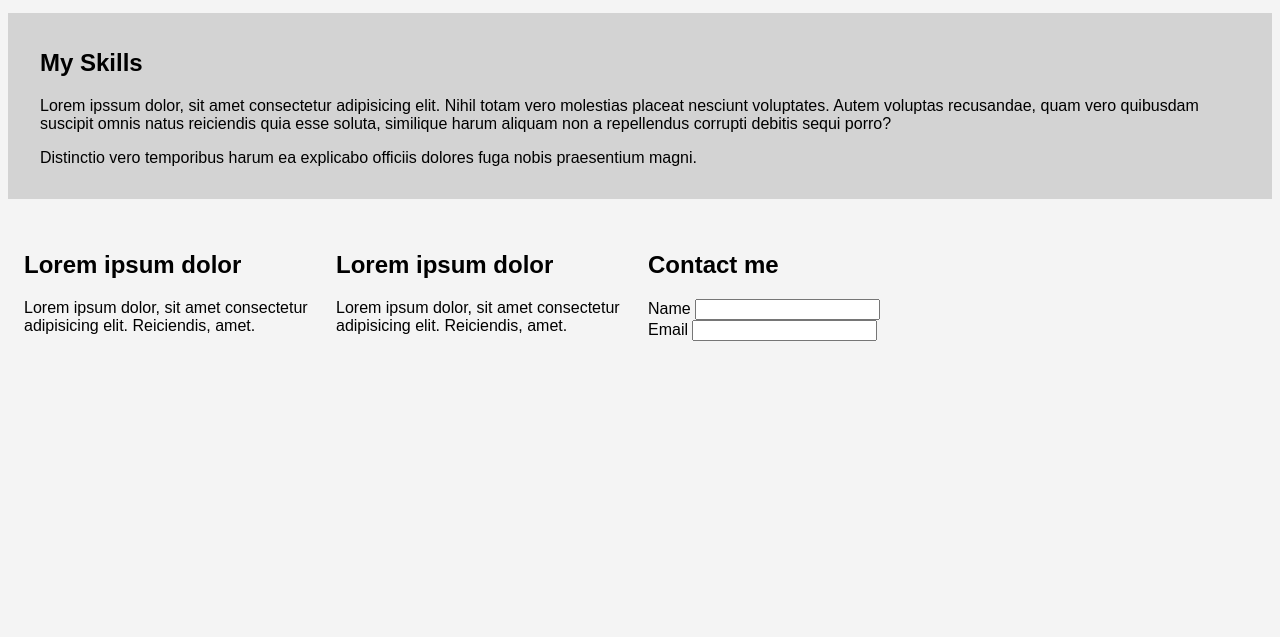
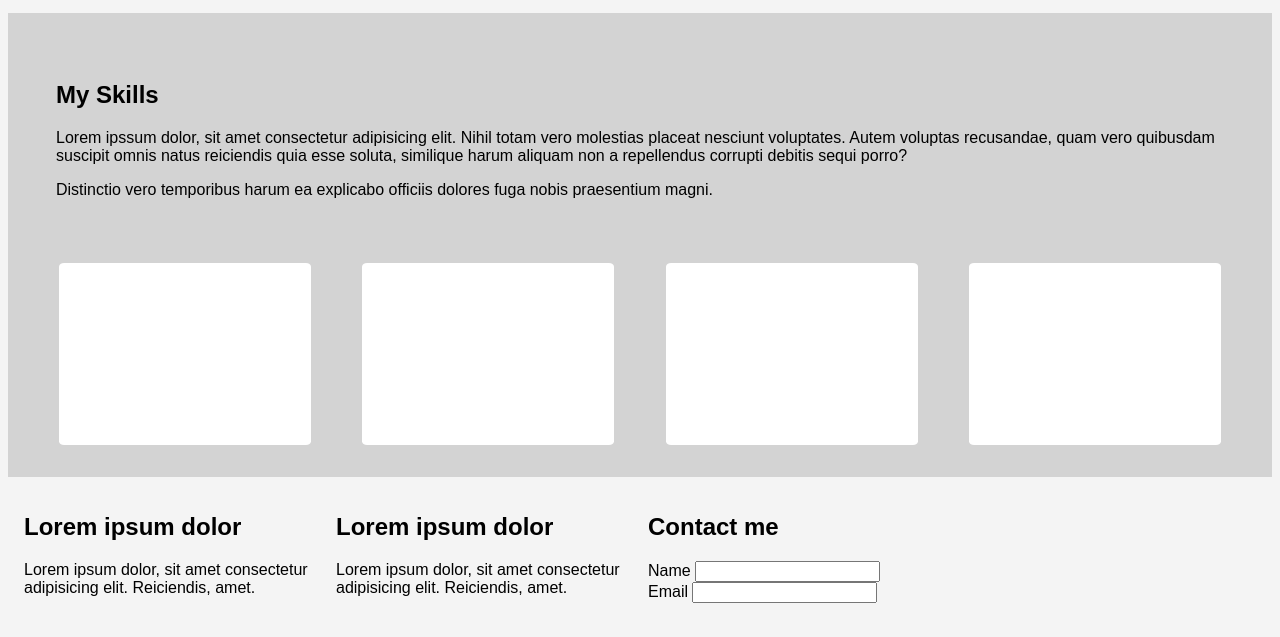
Before and after one commit to lapohjan/HTML-CSS, a plain HTML site: page index.html in a window 1280 px wide. Shown: the part 699-1336 px from the top of the page. Before the commit the page ends 1074 px from the top, so only its background shows below. Drawn offline with nearby package versions, Linux system fonts and the light colour scheme.

Commit message:
created 4 white squares for skill levels

```diff
--- a/index.html
+++ b/index.html
@@ -63,10 +63,15 @@
                 </p>
             </div>
             <div id="container4">
-                <div class="cart"></div>
-                <div class="cart"></div>
-                <div class="cart"></div>
-                <div class="cart"></div>
+                <div class="square">
+                </div>
+                <div class="square">
+                </div>
+                <div class="square">
+                    <div class="circle"></div>
+                </div>
+                <div class="square">
+                </div>
             </div>
         </div>
     </main>
--- a/style.css
+++ b/style.css
@@ -111,7 +111,7 @@ nav ul li ul li a:hover {
     width: 100rem;
     min-height: 20rem;
     max-height: 20rem;
-    margin: 1rem 0rem 0rem 0rem;
+    margin: 1rem 0rem 1rem 0rem;
   }
 
 #text1 {
@@ -136,12 +136,40 @@ font-size: 18px;
 #section4 {
   margin: 0;
   background: lightgrey;
+  padding: 1rem;
+}
+
+#container4 {
+  display: flex;
+  flex-direction: row;
+  flex-wrap: wrap;
+  justify-content: space-evenly;
 }
 
 #section5 {
   margin: 1rem;
   padding: 1rem;
 }
+
+.square {
+  height: 150px;
+  width: 220px;
+  background-color: white;
+  display: flex;
+  justify-content: center;
+  align-items: center;
+  border-radius: 2%;
+  padding: 1rem;
+  margin: 1rem;
+}
+
+/* .circle {
+  height: 50px;
+  width: 50px;
+  background-color: rgb(132, 220, 255);
+  border-radius: 50%;
+} */
+
 
 #myBtn {
   position: fixed;
```
